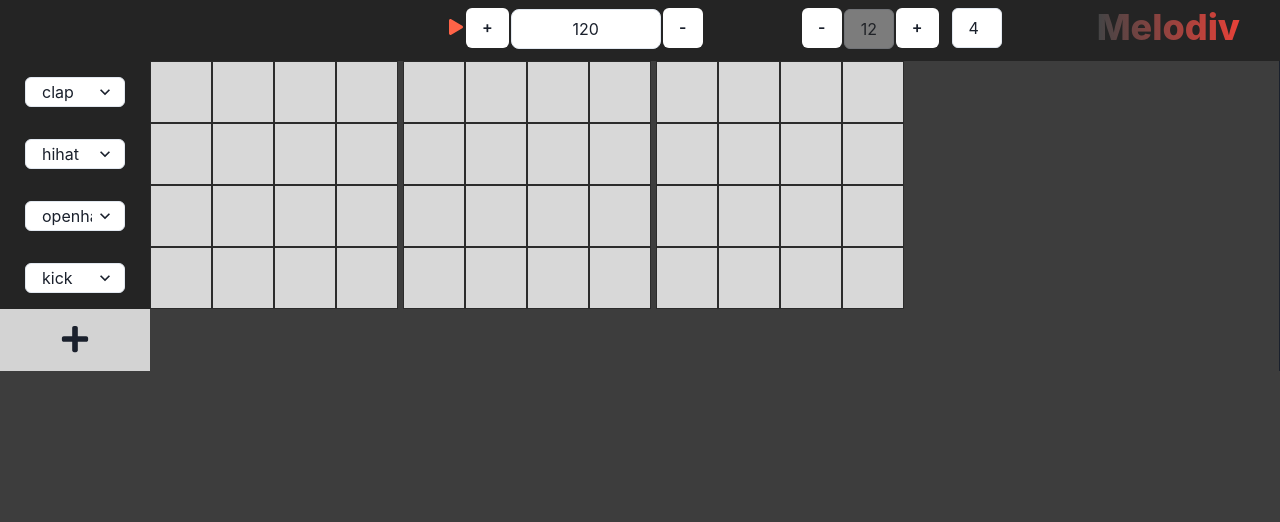
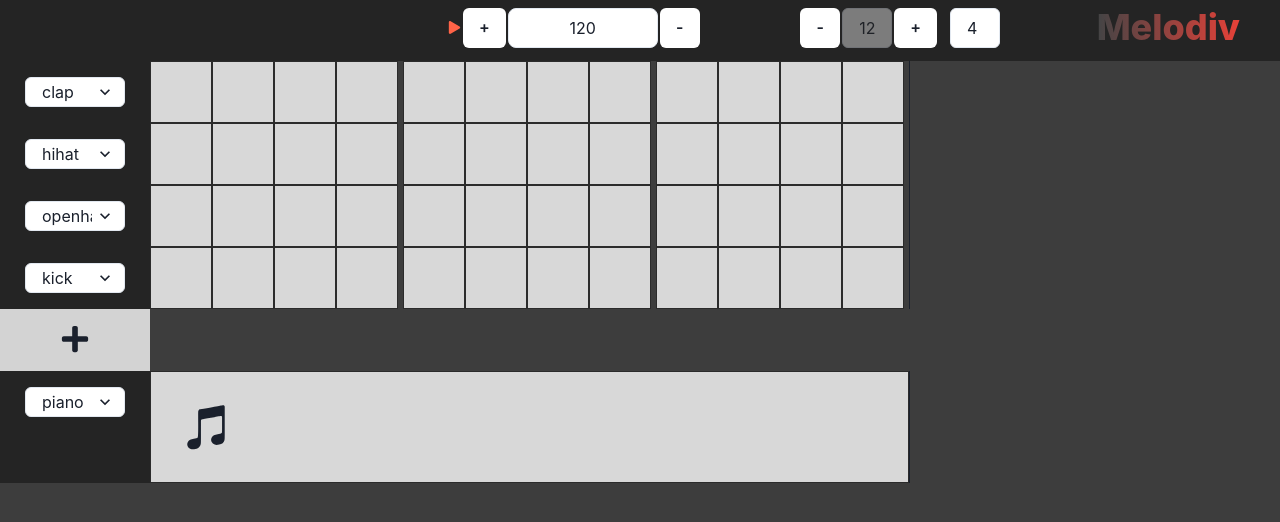
Before and after one commit to Basile-Lequeux/sandbox-music, a React (Create React App) app: page / in a window 1280 px wide. Shown: the top 522 px of the page. Built offline with nearby package versions, Linux system fonts and the light colour scheme.

Commit message:
setup melodicTrack

```diff
--- a/src/App.js
+++ b/src/App.js
@@ -5,6 +5,7 @@ import {Sidebar} from "./Sidebar";
 import {Box, Flex} from "@chakra-ui/react";
 import SideBarSelect from "./components/SideBarSelect";
 import {FaPlus} from "react-icons/fa";
+import MelodicTrack from "./components/MelodicTrack";
 
 const App = () => {
 
@@ -16,14 +17,16 @@ const App = () => {
         handleChangeInstrument,
         rhythmTrackArray,
         addRhythmTrack,
-        nbrOfTrack
+        nbrOfTrack,
+        melodicTrackArray,
+        handleSetMelodicTrack
     } = usePlayerContext();
 
     return (
         <div className="App">
             <Flex flexDir="column">
                 <Header/>
-                <Flex>
+                <Flex bg={"#3D3D3D"}>
                     <Sidebar>
                         {rhythmTrackArray.map((track) => (
                             <SideBarSelect
@@ -46,7 +49,17 @@ const App = () => {
                                 </Box>
                             </Box>
                         }
+                        {melodicTrackArray.map((track) => (
+                            <SideBarSelect
+                                handleChangeInstrument={handleChangeInstrument}
+                                trackId={track.id}
+                                instrument={'piano'}
+                                type={'melodic'}
+                            />
+                        ))
+                        }
                     </Sidebar>
+                    <Flex flexDir='column'>
                         <Box borderRight={"1px"} flex={1} bg={"#3D3D3D"}>
                             {rhythmTrackArray.length > 0 &&
                                 rhythmTrackArray.map((track) => (
@@ -61,20 +74,21 @@ const App = () => {
                                     />
                                 ))}
                         </Box>
+                        <Box borderRight={"1px"} flex={1} bg={"#3D3D3D"} marginTop={'62px'}>
+                            {melodicTrackArray &&
+                                melodicTrackArray.map((track) =>
+                                    <MelodicTrack
+                                        key={track.id}
+                                        styles={styles}
+                                        cursor={cursor}
+                                        handleSetMelodicTrack={handleSetMelodicTrack}
+                                        track={track}
+                                    />
+                                )
+                            }
+                        </Box>
                     </Flex>
-                {/*<Box borderRight={"1px"} flex={1} bg={"#3D3D3D"}>*/}
-                {/*    {melodicTrackArray &&*/}
-                {/*        melodicTrackArray.map((track) =>*/}
-                {/*            <MelodicTrack*/}
-                {/*                key={track.id}*/}
-                {/*                styles={styles}*/}
-                {/*                cursor={cursor}*/}
-                {/*                handleSetMelodicTrack={handleSetMelodicTrack}*/}
-                {/*                track={track}*/}
-                {/*            />*/}
-                {/*        )*/}
-                {/*    }*/}
-                {/*</Box>*/}
+                </Flex>
             </Flex>
         </div>
     );
@@ -92,6 +106,15 @@ const styles = {
         display: "flex",
         flexDirection: "row",
         // backgroundColor: "#2196F3",
+    },
+
+    previewMelodicTrack: {
+        display: "flex",
+        backgroundColor: "rgba(255, 255, 255, 0.8)",
+        border: "1px solid rgba(0, 0, 0, 0.8)",
+        padding: "30px",
+        textAlign: "center",
+
     },
     gridItem: {
         backgroundColor: "rgba(255, 255, 255, 0.8)",
--- a/src/PlayerContext.js
+++ b/src/PlayerContext.js
@@ -17,6 +17,7 @@ const CreatePlayerContextProvider = (props) => {
     const [nbrOfTrack, setNbrOfTrack] = useState(4);
 
     const [rhythmTrackArray, setRhythmTrackArray] = useState([]);
+    const [melodicTrackArray, setMelodicTrackArray] = useState([]);
 
     const [intervalId, setIntervalId] = useState(() => {});
 
@@ -34,16 +35,20 @@ const CreatePlayerContextProvider = (props) => {
 
     useEffect(() => {
         const rhythmArray = []
-
+        const melodicArray = []
+        let beats = []
         for (let h = 0; h < nbrOfTrack; h++) {
-            const beats = []
+            beats = []
             for (let i = 0; i < nbrOfBeat; i++) {
                 beats.push({isActive: false})
             }
-            const track = {id: uuidv4(), beats: beats, instrument: drumKitList[h].label}
-            rhythmArray.push(track)
+            const rhythmTrack = {id: uuidv4(), beats: beats, instrument: drumKitList[h].label}
+            rhythmArray.push(rhythmTrack)
         }
+        const melodicTrack = {id: uuidv4(), beats: beats, instrument: ''}
+        melodicArray.push(melodicTrack)
         setRhythmTrackArray(rhythmArray)
+        setMelodicTrackArray(melodicArray)
     }, []);
 
     const start = () => {
@@ -143,6 +148,10 @@ const CreatePlayerContextProvider = (props) => {
         }
     }
 
+    const handleSetMelodicTrack = () => {
+        return
+    }
+
     return (
         <PlayerContext.Provider
             value={{
@@ -152,6 +161,7 @@ const CreatePlayerContextProvider = (props) => {
                 cursor,
                 nbrOfBeat,
                 nbrOfTrack,
+                melodicTrackArray,
 
                 start,
                 stop,
@@ -163,7 +173,8 @@ const CreatePlayerContextProvider = (props) => {
                 handleChangeInstrument,
                 addRhythmTrack,
                 addMeasure,
-                deleteMeasure
+                deleteMeasure,
+                handleSetMelodicTrack
             }}
         >
             {props.children}
--- a/src/components/MelodicTrack.js
+++ b/src/components/MelodicTrack.js
@@ -1,7 +1,7 @@
 import React from 'react';
-import PlaySound, {drumKitList} from "../PlaySound";
 import './MelodicTrack.css';
 import NoteKey from "./NoteKey";
+import {FaItunesNote} from "react-icons/fa";
 
 export default function MelodicTrack({
     track,
@@ -11,23 +11,28 @@ export default function MelodicTrack({
 }) {
 
     return (
-        <div style={styles.gridContainer}>
-            {track && track.notes.length !== 0 &&
-                track.notes.map((beat, index) =>
-                    <div
-                        key={index}
-                        style={
-                            cursor === index
-                                ? styles.gridItemColoredSpacer
-                                : beat && beat.isActive
-                                    ? styles.gridItemColoredNoteSpacer
-                                    : styles.gridItemSpacer
-                        }
-                        onClick={() => handleSetMelodicTrack(track, index)}
-                    >
-                    </div>
-                )
-            }
-        </div>
+        <>
+            <div style={styles.previewMelodicTrack}>
+                <FaItunesNote
+                    size="50px"
+                />
+                {/*{track && track.beats.length !== 0 &&*/}
+                {/*    track.beats.map((beat, index) =>*/}
+                {/*        <div*/}
+                {/*            key={index}*/}
+                {/*            style={*/}
+                {/*                cursor === index*/}
+                {/*                    ? styles.gridItemColoredSpacer*/}
+                {/*                    : beat && beat.isActive*/}
+                {/*                        ? styles.gridItemColoredNoteSpacer*/}
+                {/*                        : styles.gridItemSpacer*/}
+                {/*            }*/}
+                {/*            onClick={() => handleSetMelodicTrack(track, index)}*/}
+                {/*        >*/}
+                {/*        </div>*/}
+                {/*    )*/}
+                {/*}*/}
+            </div>
+        </>
     );
 }
--- a/src/components/SideBarSelect.js
+++ b/src/components/SideBarSelect.js
@@ -5,7 +5,7 @@ import {
     Select
 } from "@chakra-ui/react";
 
-const SideBarSelect = ({trackId, instrument, handleChangeInstrument}) => {
+const SideBarSelect = ({trackId, instrument, handleChangeInstrument, type = 'rhythm'}) => {
     return (
         <Flex justify={'center'} alignItems={'center'} h={'62px'}>
             <Select
@@ -17,11 +17,17 @@ const SideBarSelect = ({trackId, instrument, handleChangeInstrument}) => {
                 placeholder="Select instrument">
                 <div
                 ></div>
-                {drumKitList.map((elem, i) => (
+                {type === 'rhythm' && drumKitList.map((elem, i) => (
                     <option key={i} value={elem.label}>
                         {elem.label}
                     </option>
                 ))}
+                {type === 'melodic' &&
+                    <option value="piano">
+                        piano
+                    </option>
+                }
+
             </Select>
         </Flex>
     );
```
Lines whose indentation alone changed are shown as unchanged.
